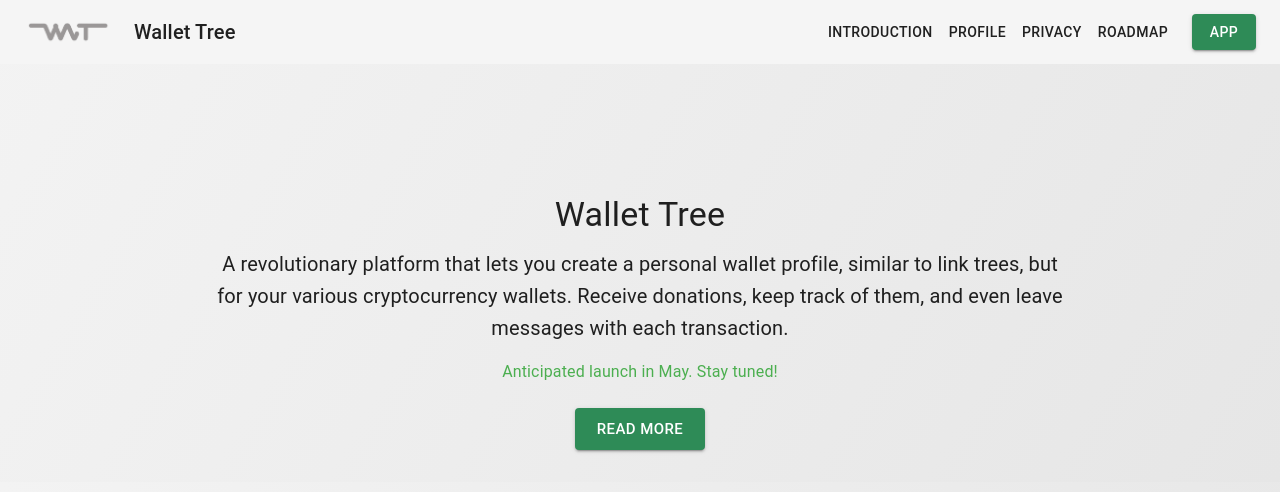
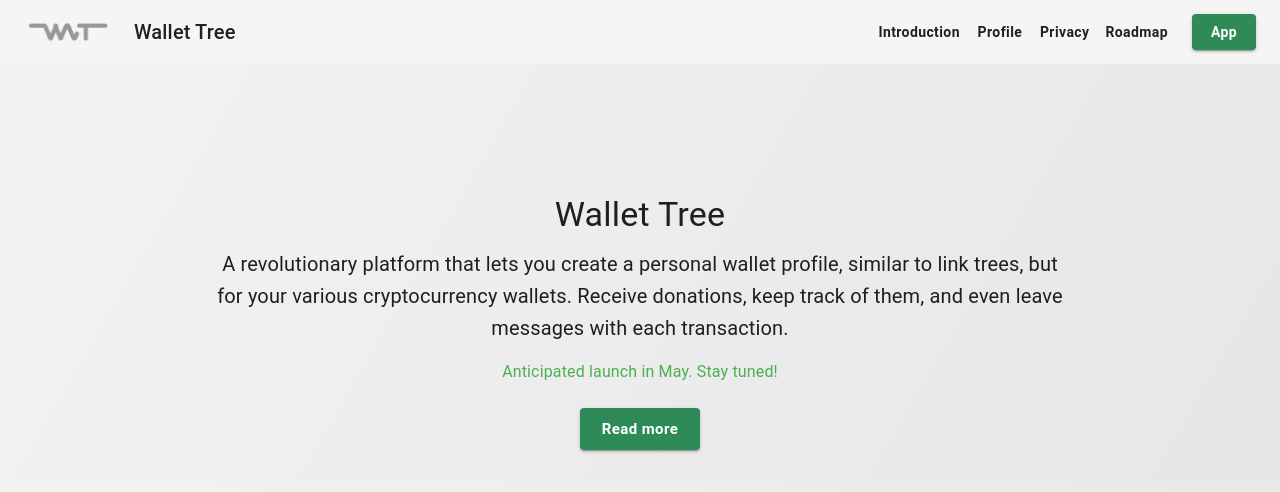
Before and after one commit to diogowernik/next-app-for-django-and-blockchain-project, a Next.js app: page / in a window 1280 px wide. Shown: the top 492 px of the page. Built offline with nearby package versions, Linux system fonts and the light colour scheme; no server answers.

Commit message:
novos hooks

```diff
--- a/src/styles/theme.js
+++ b/src/styles/theme.js
@@ -1,34 +1,34 @@
-// @/styles/theme.js
+// @styles/theme.js
 import { createTheme } from '@mui/material/styles';
 import { green } from '@mui/material/colors';
 
 const theme = createTheme({
   palette: {
     primary: {
-      main: '#2E8B57',
-      dark: '#206040'
+      main: '#2E8B57',  // Cor verde principal
+      dark: '#206040'  // Verde mais escuro para hover
     },
     secondary: {
-      main: '#87CEEB',
-      dark: '#367588'
+      main: '#87CEEB',  // Azul claro escolhido
+      dark: '#367588'   // Uma opção de azul petróleo para hover ou detalhes
     },
     background: {
       default: '#f3f3f3',
       paper: '#e6e6e6'
     },
     success: {
-      main: green[500]
+      main: green[500]  // Utilizando cor verde do MUI
     }
   },
   typography: {
     h5: {
-      fontSize: '1.5rem',
+      fontSize: '1.5rem',  // Ajuste conforme necessário
     },
     subtitle1: {
-      fontSize: '1.25rem',
+      fontSize: '1.25rem',  // Ideal entre body1 e h6
     },
     subtitle2: {
-      fontSize: '1rem',
+      fontSize: '1rem',  // Ideal entre body1 e body2
     }
   },
   components: {
@@ -47,6 +47,7 @@ const theme = createTheme({
           color: '#2E8B57',
           borderBottom: '1px solid #e0e0e0',
           fontWeight: '500',
+          fontFamily: '"Roboto Condensed", sans-serif'
         }
       }
     },
@@ -67,7 +68,29 @@ const theme = createTheme({
         }
       }
     },
-    // Incluir outros overrides conforme necessário
+    MuiButton: {
+      styleOverrides: {
+        root: {
+          fontWeight: 'bold',
+          textTransform: 'none',  // Remove o efeito de caixa alta
+          '&:hover': {
+            backgroundColor: '#206040',
+            color: '#ffffff'  // Texto fica branco ao passar o mouse
+          }
+        }
+      }
+    },
+    MuiLink: {
+      styleOverrides: {
+        root: {
+          color: '#2E8B57',
+          '&:hover': {
+            color: '#206040'
+          }
+        }
+      }
+    }
+    // Inclua aqui outros overrides conforme necessário
   }
 });
 
```
Also changed, not shown: src/components/holding/CategoryNavPills.js (+39 -3 lines), src/components/holding/portfolio-assets/PortfolioAssetsGrid.js (+5 -2 lines), src/hooks/grid/useDynamicGridHeight.js (added, +32 -0 lines).
